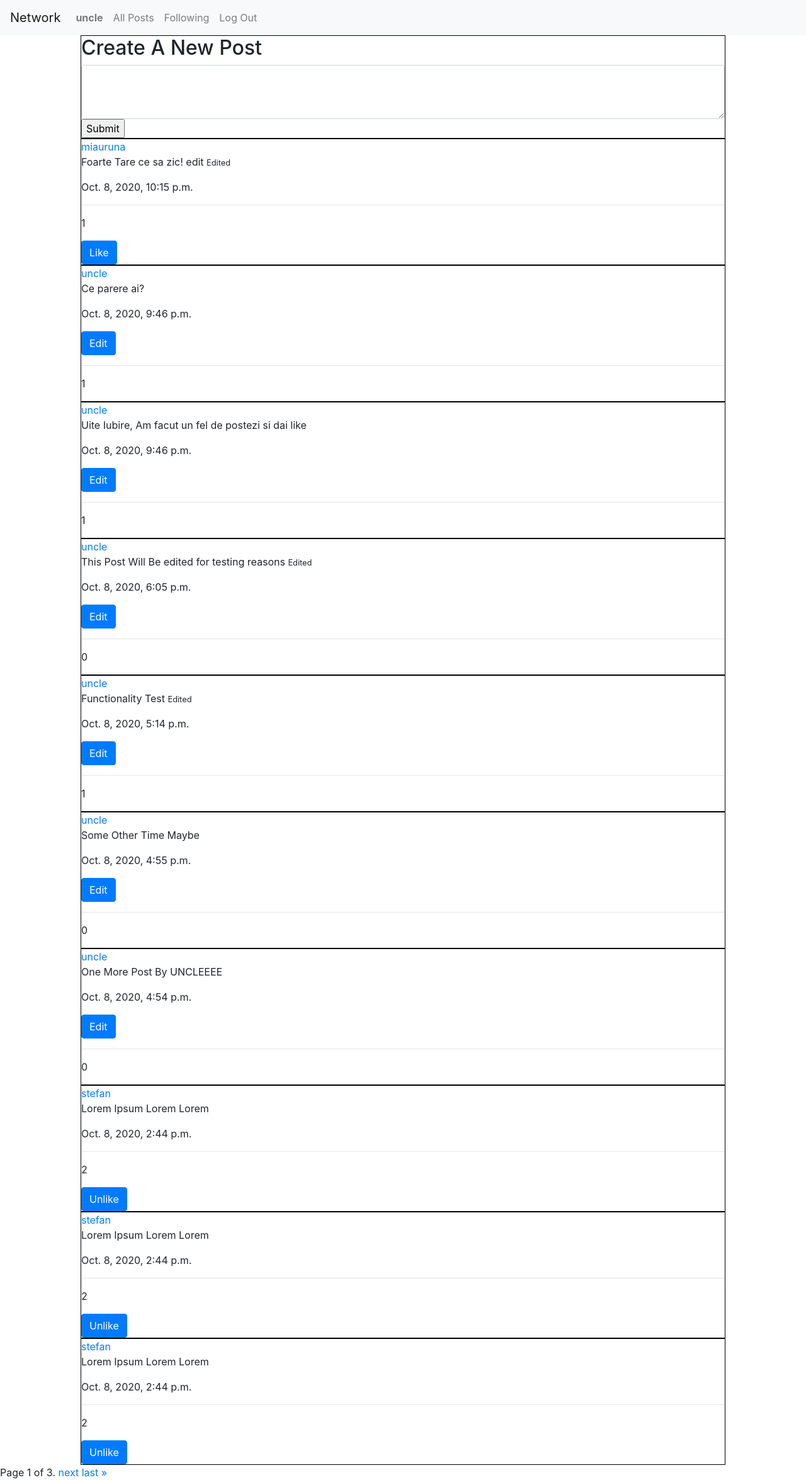
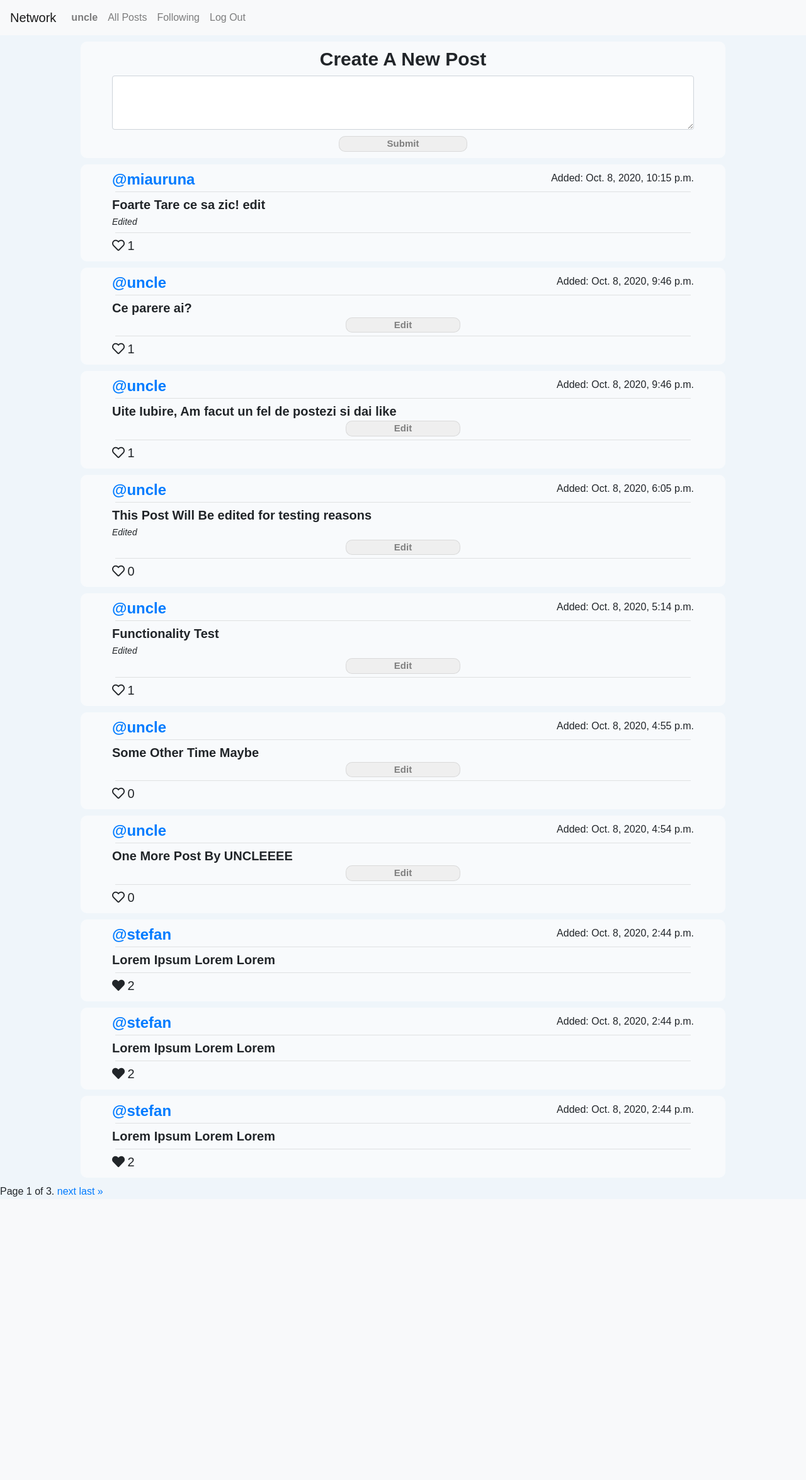
Before and after one commit to UncleKhab/cs50network, a Django app: page / in a window 1280 px wide. Shown: the whole page at 63% size. After the commit the page ends 1900 px from the top, so only its background shows below. Run offline with Django 3.2, Linux system fonts and the light colour scheme; a user stored in the database is signed in; data comes from the database, SQL or seed files in the repository; both versions use the stored data as it was after the commit; some libraries are stand-ins or nearby versions.

Commit message:
Finished the index page with CSS

```diff
--- a/project4/network/static/network/app.js
+++ b/project4/network/static/network/app.js
@@ -31,9 +31,9 @@ function like_handler(element) {
         .then(result => {
             like_count.innerText = result.likes
             if (result.liked === false){
-                like_button.innerText = 'Like';
+                like_button.innerHTML = '<i class="far fa-heart icon"></i>';
             } else {
-                like_button.innerText = 'Unlike';
+                like_button.innerHTML = '<i class="fas fa-heart icon"></i>';
             }
         })
     })
@@ -50,8 +50,9 @@ function edit_handler(element){
             let input = document.createElement('input')
             input.setAttribute("id", `post_input_${post_id}`);
             input.setAttribute("value", `${content.innerText}`);
+            input.setAttribute("class", 'edit-content-field')
             content.style.display = "none";
-            content_container.append(input)
+            content_container.prepend(input)
             button.innerText = "Save"
         } else {
             let edit_content = d(`#post_input_${post_id}`).value
--- a/project4/network/static/network/styles.css
+++ b/project4/network/static/network/styles.css
@@ -1,11 +1,34 @@
-.body {
+*{
     box-sizing:border-box;
 }
-
-.post-container{
+body {
+    box-sizing:border-box;
+    font-family: sans-serif;
+    background-color: #64a6d11a;
+}
+.login-form {
     width:80%;
-    margin: 0 auto;
-    border: 1px solid black;
+    margin:50px auto;
+}
+.main-header{
+    text-align: center;
+    font-size: 70px;
+    font-weight: bold;
+    margin: 50px 0px;
+}
+.form-container {
+    text-align:center;
+}
+.form-header{
+    font-size: 30px;
+    font-weight: bold;
+}
+.form-button {
+    margin-top: 10px;
+}
+.post-header{
+    display: flex;
+    justify-content: space-between;
 }
 
 .profile-page{
@@ -19,3 +42,81 @@
     flex:8;
     border:1px solid black;
 }
+.post-container {
+    padding:10px;
+    background-color:#ffffff91;
+    border-radius: 10px;
+    padding: 10px 50px;
+    width:80%;
+    margin: 10px auto;
+}
+.post-user {
+    line-height: normal;
+}
+.post-profile-link{
+    text-decoration: none;
+    font-size: 24px;
+    font-weight: bold;
+}
+
+.post-date {
+    margin: 0;
+    padding: 0;
+    line-height: revert;
+}
+.post-content{
+    font-size: 20px;
+    margin: 0;
+    font-weight: 600;
+}
+.edit-content-field{
+    width: 100%;
+    font-weight: 600;
+    font-size: 20px;
+    border: none;
+}
+.post-content-edit{
+    font-size:14px;
+    font-style:italic;
+    font-weight:100;
+}
+
+.my-button {
+    border-radius: 10px;
+    display: inline-block;
+    cursor: pointer;
+    color: #7f7f7f;
+    font-size: 15px;
+    font-weight: bold;
+    padding: 0px 76px;
+    text-decoration: none;
+    border: 1px solid #80808030;
+}
+.my-button:hover {
+    background: linear-gradient(to bottom, #b3dcdc30 5%, #c1c1c133 100%);
+    color:black;
+}
+.my-button:active {
+	position:relative;
+	top:1px;
+}
+
+.button-container{
+    text-align:center;
+}
+
+.liked{
+    display:inline;
+}
+
+.likes_count{
+    display: inline-block;
+    margin: 0;
+    font-size:20px;
+}
+.icon{
+    font-size:20px;
+}
+hr{
+    margin:5px;
+}
--- a/project4/network/templates/network/index.html
+++ b/project4/network/templates/network/index.html
@@ -3,41 +3,56 @@
 
 {% block body %}
     {% if user.is_authenticated %}
-        <div class="post-container">
-            <h2 class="post-header">Create A New Post</h2>
+        <div class="post-container form-container">
+            <h2 class="form-header">Create A New Post</h2>
             <form action="" id="post-form">
                 <textarea class="form-control" id="post-content" rows="3"></textarea>
-                <input id="post-submit" type="submit">
+                <input class="form-button my-button" id="post-submit" type="submit">
             </form>
         </div>
+    {% else %}
+        <h1 class="main-header">
+            Welcome To Splinter
+        </h1>
     {% endif %}
 
     {% for post in page_obj %}
         <div id="post_container_{{ post.id }}" class="post-container">
-            <a href="{% url 'display_profile_view' post.user.id %}">{{ post.user.username }}</a>
+            <div class="post-header">
+                <div class="post-user">
+                    <a class="post-profile-link" href="{% url 'display_profile_view' post.user.id %}">@{{ post.user.username }}</a>
+
+                </div>
+                <p class="post-date">Added: {{ post.date_added }}</p>
+            </div>
+            <hr>
+
             <div id="content_container_{{ post.id }}">
-                <p id="post_content_{{ post.id }}">
+                <p class="post-content" id="post_content_{{ post.id }}">
                     {{ post.content }}
-                    {% if post.edited == True %}
-                    <small>Edited</small>
+                </p>
+                {% if post.edited == True %}
+                    <small class="post-content-edit">Edited</small>
+                {% endif %}
+                <div class="button-container">
+                    {% if request.user == post.user %}
+                        <button id="edit_button_{{ post.id }}" class="edit my-button" data-post_id="{{ post.id }}">Edit</button>
                     {% endif %}
-                </p>
+                </div>
             </div>
-            <p>{{ post.date_added }}</p>
-            {% if request.user == post.user %}
-                <button id="edit_button_{{ post.id }}" class="edit btn btn-primary" data-post_id="{{ post.id }}">Edit</button>
+            <hr>
+            {% if user.is_authenticated %}
+                <div id="like_button_{{ post.id }}" class="liked" data-post_id="{{ post.id }}">
+                    {% if request.user in post.like.all %}
+                        <i class="fas fa-heart icon"></i>
+                    {% else %}
+                        <i class="far fa-heart icon"></i>
+                    {% endif %}
+                </div>
+            {% else %}
+                <i class="fas fa-heart icon"></i>
             {% endif %}
-            <hr>
-            <p id="like_count_{{ post.id }}">{{ post.like.count }}</p>
-            {% if user.is_authenticated and request.user != post.user %}
-                <button id="like_button_{{ post.id }}" class="liked btn btn-primary" data-post_id="{{ post.id }}">
-                    {% if request.user in post.like.all %}
-                        Unlike
-                    {% else %}
-                        Like
-                    {% endif %}
-                </button>
-            {% endif %}
+            <p class="likes_count" id="like_count_{{ post.id }}">{{ post.like.count }}</p>
         </div>
     {% endfor %}
 
--- a/project4/network/templates/network/layout.html
+++ b/project4/network/templates/network/layout.html
@@ -6,6 +6,7 @@
         <title>{% block title %}Social Network{% endblock %}</title>
         <link rel="stylesheet" href="https://stackpath.bootstrapcdn.com/bootstrap/4.4.1/css/bootstrap.min.css" integrity="sha384-Vkoo8x4CGsO3+Hhxv8T/Q5PaXtkKtu6ug5TOeNV6gBiFeWPGFN9MuhOf23Q9Ifjh" crossorigin="anonymous">
         <link href="{% static 'network/styles.css' %}" rel="stylesheet">
+        <link rel="stylesheet" href="https://use.fontawesome.com/releases/v5.15.1/css/all.css" integrity="sha384-vp86vTRFVJgpjF9jiIGPEEqYqlDwgyBgEF109VFjmqGmIY/Y4HV4d3Gp2irVfcrp" crossorigin="anonymous">
         {% block script %}
         {% endblock %}
     </head>
--- a/project4/network/templates/network/login.html
+++ b/project4/network/templates/network/login.html
@@ -2,6 +2,7 @@
 
 {% block body %}
 
+    <div class="login-form">
         <h2>Login</h2>
 
         {% if message %}
@@ -20,5 +21,6 @@
         </form>
 
         Don't have an account? <a href="{% url 'register' %}">Register here.</a>
+    </div>
 
 {% endblock %}
```
Also changed, not shown: project4/network/templates/network/just.html (+63 -77 lines), project4/network/templates/network/register.html (+6 -2 lines), project4/db.sqlite3. Lines whose indentation alone changed are shown as unchanged.
